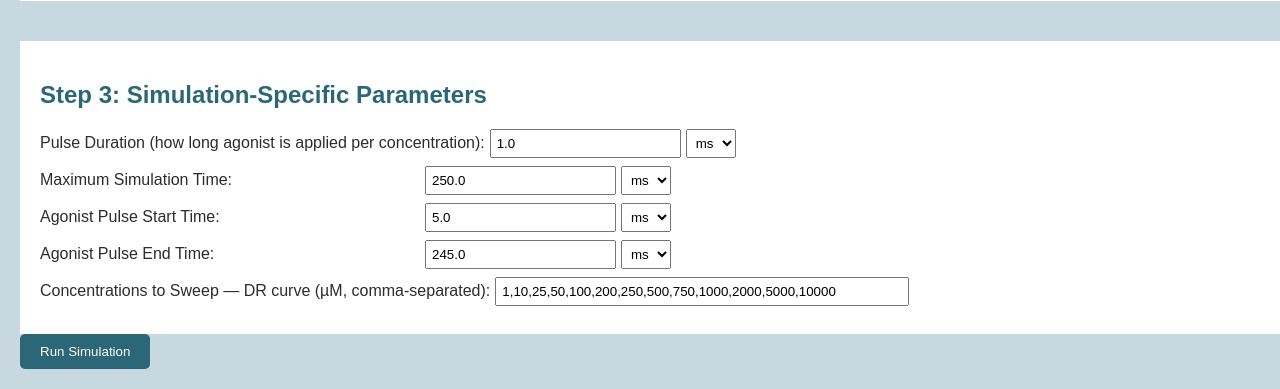
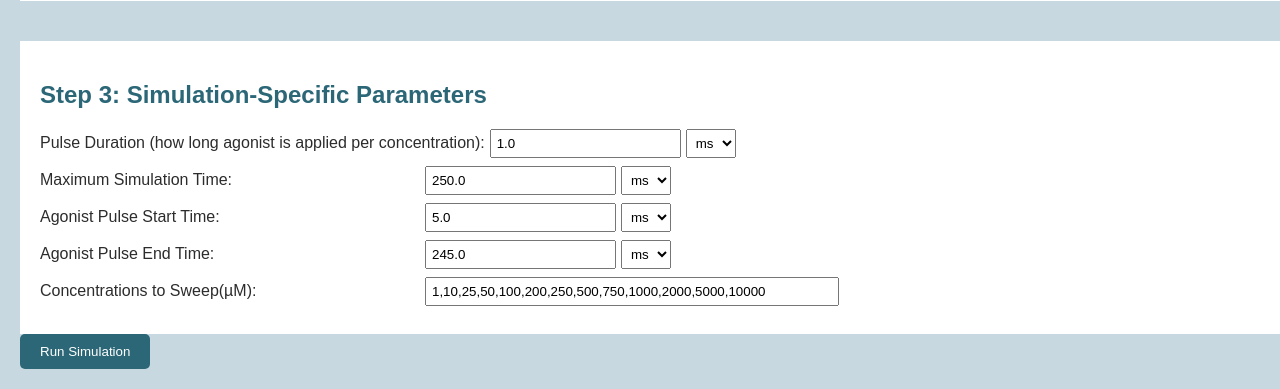
Before and after one commit to abrilrdzt/AMPAweb, a Flask app: page / in a window 1280 px wide. Shown: the part 1092-1481 px from the top of the page. Run offline with Flask 3, Linux system fonts and the light colour scheme.

Commit message:
Improved names

```diff
--- a/app/templates/index.html
+++ b/app/templates/index.html
@@ -155,7 +155,7 @@
                     </select>
                 </div>
                 <div class="param">
-                    <label>Concentrations to Sweep — DR curve (µM, comma-separated):</label>
+                    <label>Concentrations to Sweep(µM):</label>
                     <input type="text" name="Agonist concentrations" value="{{ default_params['Agonist concentrations'] }}" style="width: 400px;">
                 </div>
             </div>
@@ -196,7 +196,7 @@
                     </select>
                 </div>
                 <div class="param">
-                    <label>Inter-Pulse Intervals to Test (ms, comma-separated):</label>
+                    <label>Inter-Pulse Intervals to Test (ms):</label>
                     <input type="text" name="Pulse intervals (long)" value="{{ default_params['Pulse intervals (long)'] }}" style="width: 400px;">
                 </div>
             </div>
@@ -237,7 +237,7 @@
                     </select>
                 </div>
                 <div class="param">
-                    <label>Inter-Pulse Intervals to Test (ms, comma-separated):</label>
+                    <label>Inter-Pulse Intervals to Test (ms):</label>
                     <input type="text" name="Pulse intervals (short)" value="{{ default_params['Pulse intervals (short)'] }}" style="width: 400px;">
                 </div>
             </div>
@@ -261,7 +261,7 @@
                     </select>
                 </div>
                 <div class="param">
-                    <label>Test Pulse Agonist Concentration (fixed, high — same for all conditions):</label>
+                    <label>Test Pulse Agonist Concentration (fixed):</label>
                     <input type="text" name="Agonist Concentration" value="{{ default_params['Agonist Concentration'] * 1000 }}">
                     <select name="unit_Agonist Concentration">
                         <option value="M">M</option>
@@ -269,7 +269,7 @@
                     </select>
                 </div>
                 <div class="param">
-                    <label>Pre-conditioning Concentrations — SSI curve (nM, comma-separated):</label>
+                    <label>Pre-conditioning Concentrations (nM):</label>
                     <input type="text" name="Baseline agonist concentrations" value="{{ default_params['Baseline agonist concentrations'] }}" style="width: 400px;">
                 </div>
             </div>
```
